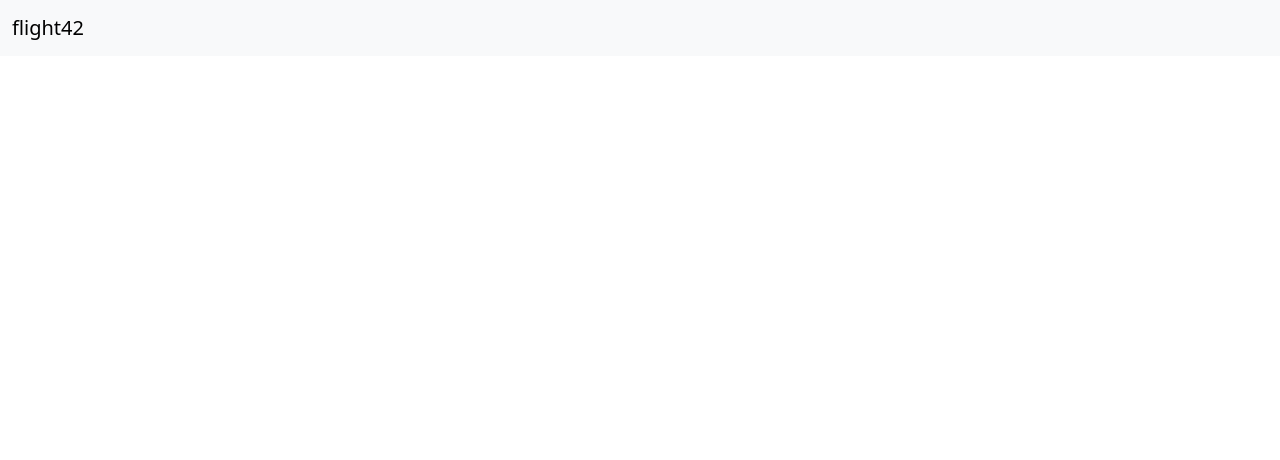
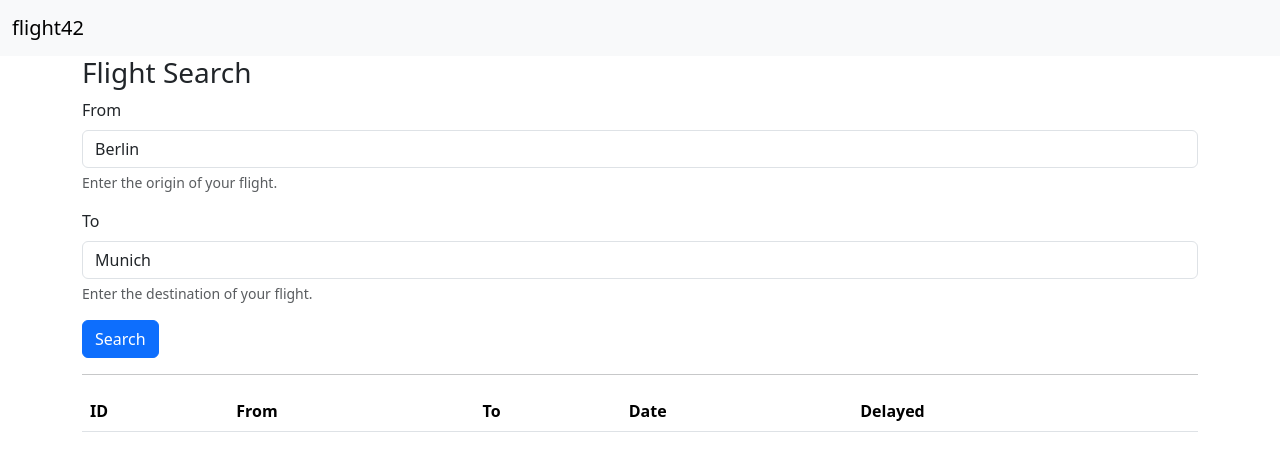
Before and after one commit to danielmurrmann/flight-app-bt, an Angular app: page / in a window 1280 px wide. Shown: the top 460 px of the page. Built offline with nearby package versions, Linux system fonts and the light colour scheme.

Commit message:
13 – Implement the FlightSearchView

```diff
--- a/src/app/app.html
+++ b/src/app/app.html
@@ -11,3 +11,7 @@
     </div>
   </div>
 </nav>
+
+<div class="container">
+  <app-flight-search-view />
+</div>
--- a/src/app/app.ts
+++ b/src/app/app.ts
@@ -1,8 +1,9 @@
 import { Component, signal } from '@angular/core';
+import { FlightSearchView } from './flight-search-view/flight-search-view';
 
 @Component({
   selector: 'app-root',
-  imports: [],
+  imports: [FlightSearchView],
   templateUrl: './app.html',
   styleUrl: './app.css'
 })
--- /dev/null
+++ b/src/app/entities/flight.ts
@@ -0,0 +1,7 @@
+export interface Flight {
+    id: number;
+    from: string;
+    to: string;
+    date: string;
+    delayed: boolean;
+}
--- /dev/null
+++ b/src/app/flight-search-view/flight-search-view.html
@@ -0,0 +1,40 @@
+<h3>Flight Search</h3>
+
+<div class="mb-3">
+    <label for="from" class="form-label">From</label>
+    <input class="form-control" id="from" [formField]="form.from">
+    <div class="form-text">Enter the origin of your flight.</div>
+</div>
+
+<div class="mb-3">
+    <label for="to" class="form-label">To</label>
+    <input class="form-control" id="to" [formField]="form.to">
+    <div class="form-text">Enter the destination of your flight.</div>
+</div>
+
+<button class="btn btn-primary" (click)="search()" [disabled]="!criteria().from || !criteria().to">Search</button>
+
+<hr>
+
+<table class="table">
+    <thead>
+        <tr>
+            <th scope="col">ID</th>
+            <th scope="col">From</th>
+            <th scope="col">To</th>
+            <th scope="col">Date</th>
+            <th scope="col">Delayed</th>
+        </tr>
+    </thead>
+    <tbody>
+        @for(flight of flights(); track flight.id) {
+        <tr [class.table-active]="flight === selectedFlight()" (click)="selectFlight(flight)">
+            <th scope="row">{{flight.id}}</th>
+            <td>{{flight.from}}</td>
+            <td>{{flight.to}}</td>
+            <td>{{flight.date}}</td>
+            <td>{{flight.delayed}}</td>
+        </tr>
+        }
+    </tbody>
+</table>
--- /dev/null
+++ b/src/app/flight-search-view/flight-search-view.ts
@@ -0,0 +1,28 @@
+import { Component, signal } from '@angular/core';
+import { form, FormField } from '@angular/forms/signals';
+import { Flight } from '../entities/flight';
+
+@Component({
+  selector: 'app-flight-search-view',
+  imports: [FormField],
+  templateUrl: './flight-search-view.html'
+})
+export class FlightSearchView {
+  criteria = signal({from: 'Berlin', to: 'Munich'});
+  form = form(this.criteria);
+  flights = signal<Flight[]>([]);
+  selectedFlight = signal<Flight | undefined>(undefined);
+
+  search() {
+    this.flights.set([
+      {id: 1, from: this.criteria().from, to: this.criteria().to, date: new Date().toISOString(), delayed: false},
+      {id: 2, from: this.criteria().from, to: this.criteria().to, date: new Date().toISOString(), delayed: true},
+      {id: 3, from: this.criteria().from, to: this.criteria().to, date: new Date().toISOString(), delayed: false}
+    ]);
+  }
+
+  selectFlight(flight: Flight) {
+    this.selectedFlight.set(flight);
+  }
+
+}
```
